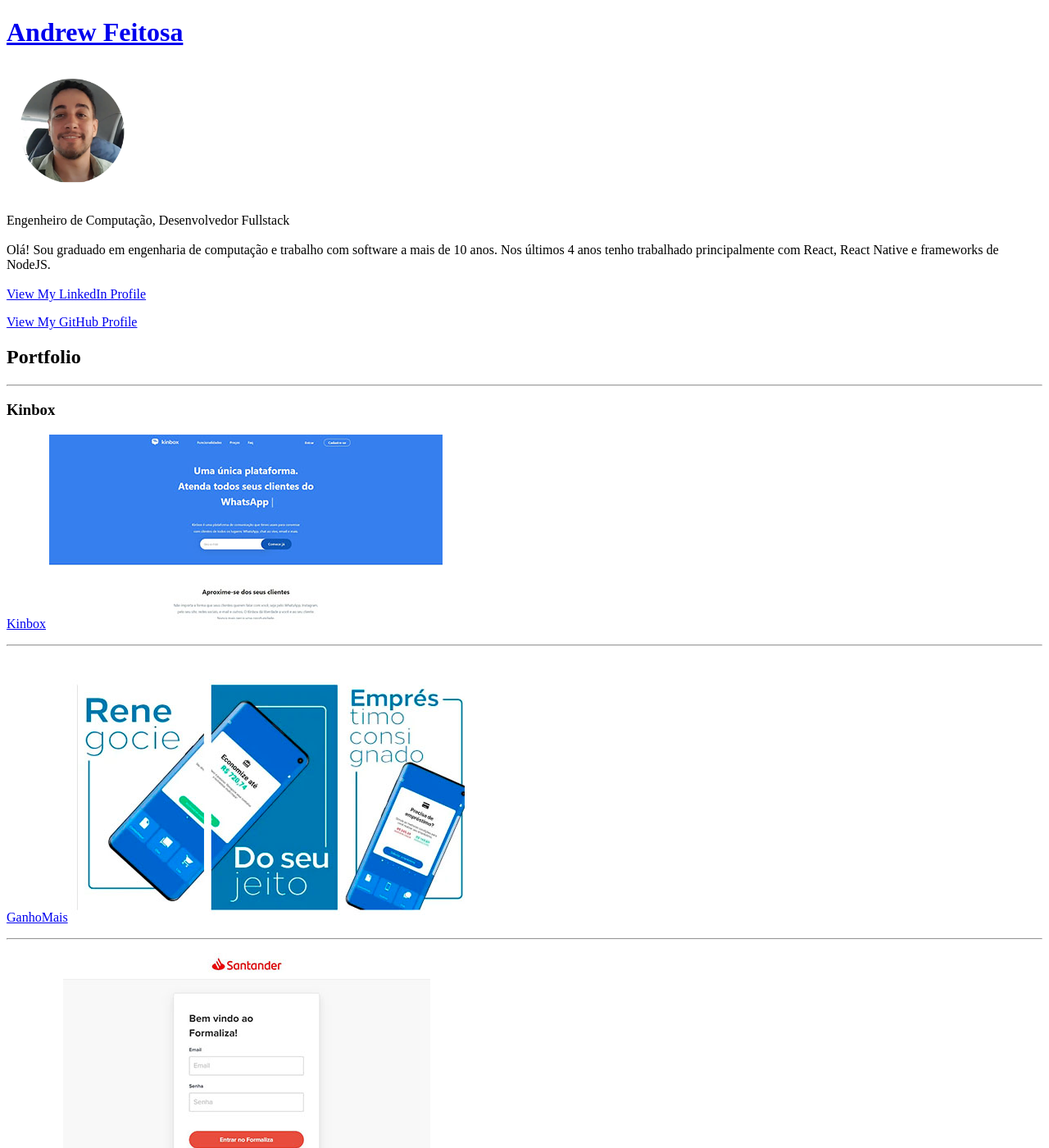
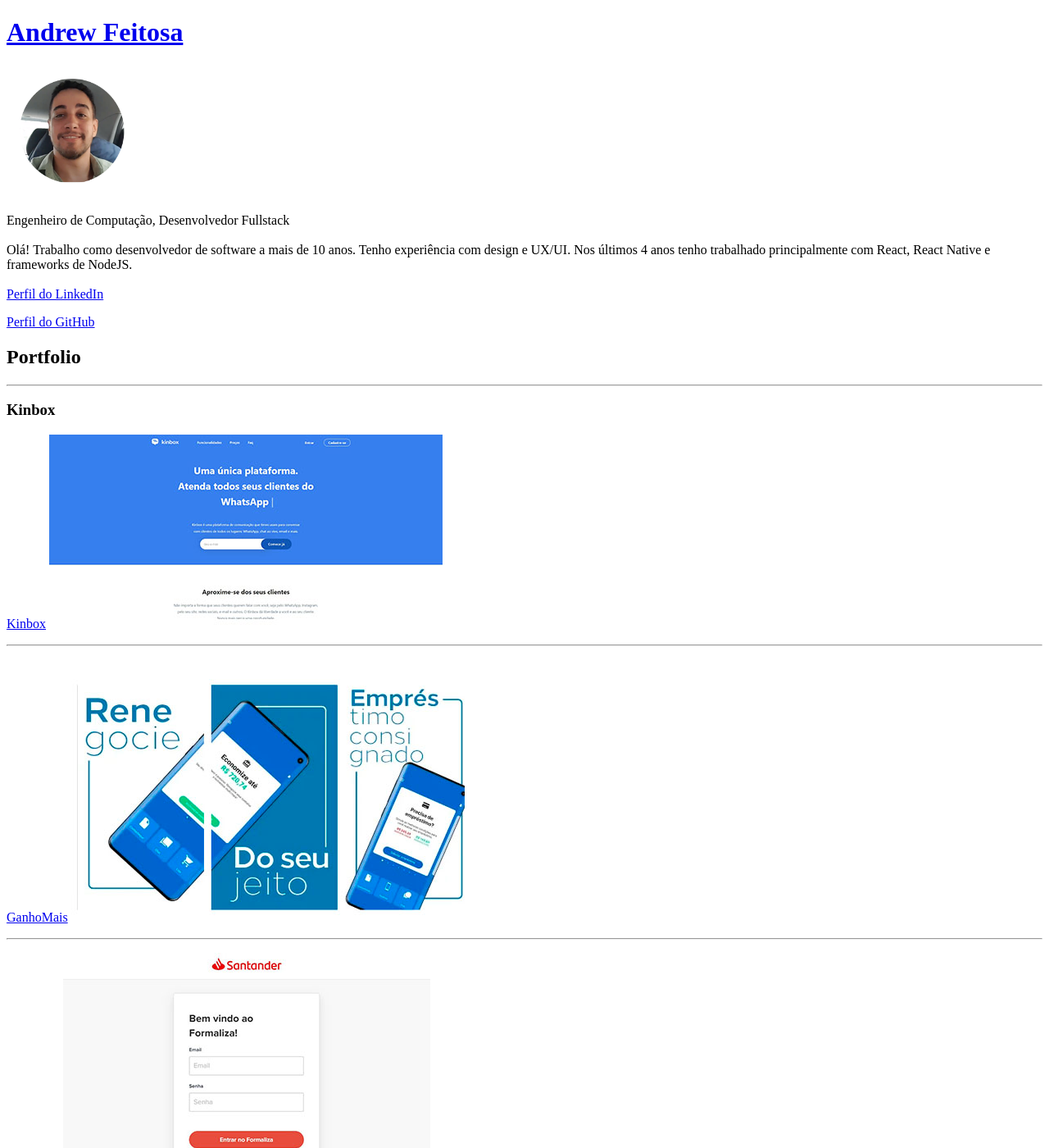
Before and after one commit to andrody/andrody.github.io, a Jekyll site: the page built from index.md, in a window 1280 px wide and 1400 px high. Shown: the whole window at 82% size. Built offline with Jekyll 4.4.1, drawn with Linux system fonts in a browser that asks for light colours; our own code applies the rules of GitHub Pages for plain Markdown files; a script that is not in the unit is left out; some of the changed text lies outside the part shown.

Commit message:
fix things

```diff
--- a/_config.yml
+++ b/_config.yml
@@ -3,10 +3,10 @@ logo: "/images/logo.png?raw=true" # your photo (or logo) here
 description: > # your text below (remove <br> elements if you don't need line breaks)
   Engenheiro de Computação, Desenvolvedor Fullstack
   <br><br>
-  Olá! Sou graduado em engenharia de computação e trabalho com software a mais de 10 anos. Nos últimos 4 anos
+  Olá! Trabalho como desenvolvedor de software a mais de 10 anos. Tenho experiência com design e UX/UI. Nos últimos 4 anos
   tenho trabalhado principalmente com React, React Native e frameworks de NodeJS.
   <br><br>
-  <a href="https://www.linkedin.com/in/andrew-feitosa-9ba14043/">View My LinkedIn Profile</a>
+  <a href="https://www.linkedin.com/in/andrew-feitosa-9ba14043/">Perfil do LinkedIn</a>
 
 theme: jekyll-theme-minimal
 google_analytics: UA-000000-0 # your Google Analytics tracking ID here
--- a/_layouts/default.html
+++ b/_layouts/default.html
@@ -27,7 +27,7 @@
         {% endif %}
 
         {% if site.github.is_user_page %}
-        <p class="view"><a href="{{ site.github.owner_url }}">View My GitHub Profile</a></p>
+        <p class="view"><a href="{{ site.github.owner_url }}">Perfil do GitHub</a></p>
         {% endif %}
 
         {% if site.show_downloads %}
@@ -47,7 +47,6 @@
         {% if site.github.is_project_page %}
         <p>This project is maintained by <a href="{{ site.github.owner_url }}">{{ site.github.owner_name }}</a></p>
         {% endif %}
-        <p><small>Hosted on GitHub Pages &mdash; Theme by <a href="https://github.com/orderedlist">orderedlist</a></small></p>
       </footer>
     </div>
     <script src="{{ "/assets/js/scale.fix.js" | relative_url }}"></script>
--- a/index.md
+++ b/index.md
@@ -14,22 +14,3 @@
 ---
 [Formaliza](https://formaliza.netlify.app/user/login)
 <img src="images/formaliza1.jpg?raw=true"/>
-
----
-
-### Category Name 2
-
-- [Project 1 Title](http://example.com/)
-- [Project 2 Title](http://example.com/)
-- [Project 3 Title](http://example.com/)
-- [Project 4 Title](http://example.com/)
-- [Project 5 Title](http://example.com/)
-
----
-
-
-
-
----
-<p style="font-size:11px">Page template forked from <a href="https://github.com/evanca/quick-portfolio">evanca</a></p>
-<!-- Remove above link if you don't want to attibute -->
```
